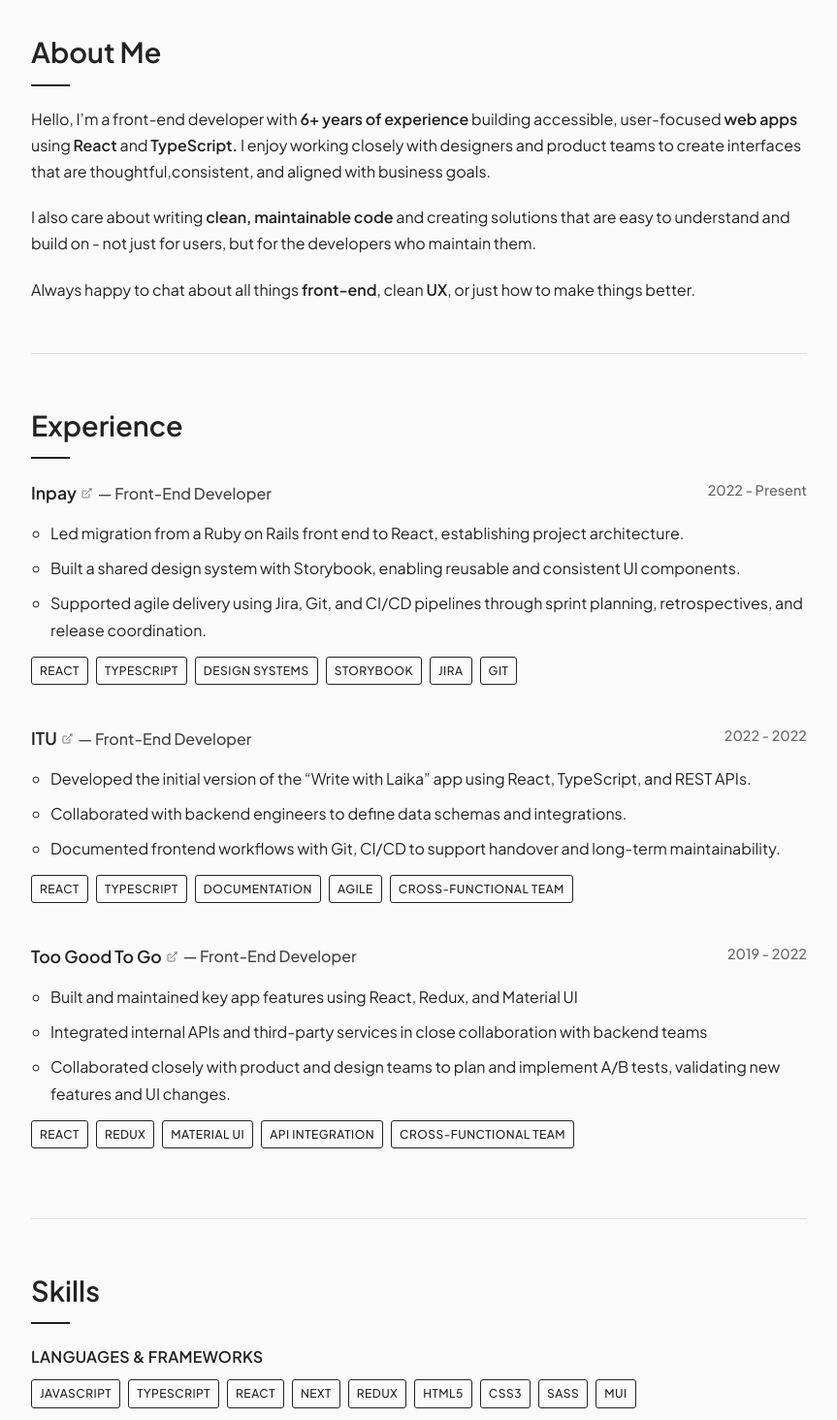
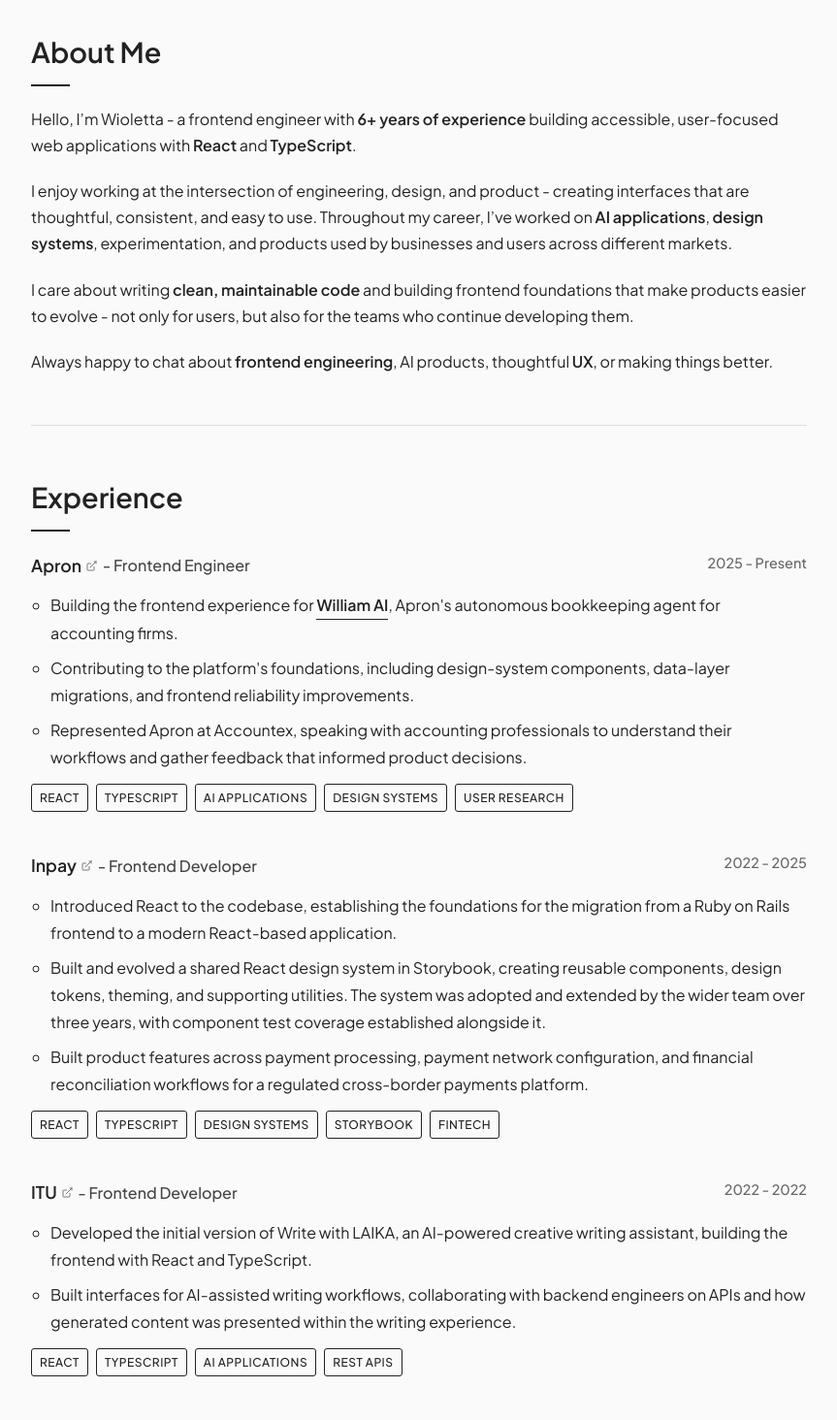
Before and after one commit to w-gluza/portfolio, a Next.js app: page / in a window 1280 px wide. Shown: the part 240-1704 px from the top of the page at 97% size, without its empty margins (208-1071 px from the left). Built offline with nearby package versions, Linux system fonts and the light colour scheme.

Commit message:
update: add Apron role, rewrite experience and about, restructure skills

```diff
--- a/app/components/about/About.tsx
+++ b/app/components/about/About.tsx
@@ -4,25 +4,31 @@
   <Article>
     <Heading level={2}>About Me</Heading>
     <p>
-      Hello, I’m a front-end developer with{" "}
+      Hello, I’m Wioletta - a frontend engineer with{" "}
       <Highlight>6+ years of experience</Highlight> building accessible,
-      user-focused <Highlight>web apps</Highlight> using
-      <Highlight> React </Highlight> and <Highlight> TypeScript. </Highlight> I
-      enjoy working closely with designers and product teams to create
-      interfaces that are thoughtful,consistent, and aligned with business
-      goals.
+      user-focused web applications with <Highlight>React</Highlight> and{" "}
+      <Highlight>TypeScript</Highlight>.
     </p>
 
     <p>
-      I also care about writing <Highlight>clean, maintainable code</Highlight>{" "}
-      and creating solutions that are easy to understand and build on - not just
-      for users, but for the developers who maintain them.
+      I enjoy working at the intersection of engineering, design, and product -
+      creating interfaces that are thoughtful, consistent, and easy to use.
+      Throughout my career, I’ve worked on{" "}
+      <Highlight>AI applications</Highlight>,{" "}
+      <Highlight>design systems</Highlight>, experimentation, and products used
+      by businesses and users across different markets.
     </p>
 
     <p>
-      Always happy to chat about all things <Highlight> front-end</Highlight>,
-      clean
-      <Highlight> UX</Highlight>, or just how to make things better.
+      I care about writing <Highlight>clean, maintainable code</Highlight> and
+      building frontend foundations that make products easier to evolve - not
+      only for users, but also for the teams who continue developing them.
+    </p>
+
+    <p>
+      Always happy to chat about <Highlight>frontend engineering</Highlight>,
+      AI products, thoughtful <Highlight>UX</Highlight>, or making things
+      better.
     </p>
   </Article>
 );
--- a/app/components/experience/Experience.tsx
+++ b/app/components/experience/Experience.tsx
@@ -19,7 +19,7 @@
                 >
                   {company}
                 </ExternalLink>
-                <span className={styles.title}> — {title}</span>
+                <span className={styles.title}> - {title}</span>
               </div>
               <span className={styles.period}>{period}</span>
             </div>
--- a/app/components/hero/Hero.tsx
+++ b/app/components/hero/Hero.tsx
@@ -5,7 +5,7 @@
   return (
     <header className={styles.header}>
       <Heading level={1}>Wioletta Gluza</Heading>
-      <p>Front-End Developer | React & TypeScript</p>
+      <p>Frontend Engineer - building AI products</p>
     </header>
   );
 };
--- a/app/data/experience.ts
+++ /dev/null
@@ -1,59 +0,0 @@
-export interface ExperienceEntry {
-  company: string;
-  url: string;
-  title: string;
-  period: string;
-  duties: string[];
-  tags: string[];
-}
-
-export const experience: ExperienceEntry[] = [
-  {
-    company: "Inpay",
-    url: "https://inpay.com",
-    title: "Front-End Developer",
-    period: "2022 - Present",
-    duties: [
-      "Led migration from a Ruby on Rails front end to React, establishing project architecture.",
-      "Built a shared design system with Storybook, enabling reusable and consistent UI components.",
-      "Supported agile delivery using Jira, Git, and CI/CD pipelines through sprint planning, retrospectives, and release coordination.",
-    ],
-    tags: ["React", "TypeScript", "Design Systems", "Storybook", "Jira", "Git"],
-  },
-  {
-    company: "ITU",
-    url: "https://www.linkedin.com/company/writewithlaika/",
-    title: "Front-End Developer",
-    period: "2022 - 2022",
-    duties: [
-      "Developed the initial version of the “Write with Laika” app using React, TypeScript, and REST APIs.",
-      "Collaborated with backend engineers to define data schemas and integrations.",
-      "Documented frontend workflows with Git, CI/CD to support handover and long-term maintainability.",
-    ],
-    tags: [
-      "React",
-      "TypeScript",
-      "Documentation",
-      "Agile",
-      "Cross-functional team",
-    ],
-  },
-  {
-    company: "Too Good To Go",
-    url: "https://www.toogoodtogo.com",
-    title: "Front-End Developer",
-    period: "2019 - 2022",
-    duties: [
-      "Built and maintained key app features using React, Redux, and Material UI",
-      "Integrated internal APIs and third-party services in close collaboration with backend teams",
-      "Collaborated closely with product and design teams to plan and implement A/B tests, validating new features and UI changes.",
-    ],
-    tags: [
-      "React",
-      "Redux",
-      "Material UI",
-      "API Integration",
-      "Cross-functional team",
-    ],
-  },
-];
--- /dev/null
+++ b/app/data/experience.tsx
@@ -0,0 +1,79 @@
+import { ReactNode } from "react";
+import { ExternalLink } from "../common";
+
+export interface ExperienceEntry {
+  company: string;
+  url: string;
+  title: string;
+  period: string;
+  duties: ReactNode[];
+  tags: string[];
+}
+
+export const experience: ExperienceEntry[] = [
+  {
+    company: "Apron",
+    url: "https://getapron.com",
+    title: "Frontend Engineer",
+    period: "2025 - Present",
+    duties: [
+      <>
+        Building the frontend experience for{" "}
+        <ExternalLink href="https://getapron.com/william">
+          William AI
+        </ExternalLink>
+        , Apron's autonomous bookkeeping agent for accounting firms.
+      </>,
+      "Contributing to the platform's foundations, including design-system components, data-layer migrations, and frontend reliability improvements.",
+      "Represented Apron at Accountex, speaking with accounting professionals to understand their workflows and gather feedback that informed product decisions.",
+    ],
+    tags: [
+      "React",
+      "TypeScript",
+      "AI Applications",
+      "Design Systems",
+      "User Research",
+    ],
+  },
+  {
+    company: "Inpay",
+    url: "https://inpay.com",
+    title: "Frontend Developer",
+    period: "2022 - 2025",
+    duties: [
+      "Introduced React to the codebase, establishing the foundations for the migration from a Ruby on Rails frontend to a modern React-based application.",
+      "Built and evolved a shared React design system in Storybook, creating reusable components, design tokens, theming, and supporting utilities. The system was adopted and extended by the wider team over three years, with component test coverage established alongside it.",
+      "Built product features across payment processing, payment network configuration, and financial reconciliation workflows for a regulated cross-border payments platform.",
+    ],
+    tags: ["React", "TypeScript", "Design Systems", "Storybook", "Fintech"],
+  },
+  {
+    company: "ITU",
+    url: "https://www.linkedin.com/company/writewithlaika/",
+    title: "Frontend Developer",
+    period: "2022 - 2022",
+    duties: [
+      "Developed the initial version of Write with LAIKA, an AI-powered creative writing assistant, building the frontend with React and TypeScript.",
+      "Built interfaces for AI-assisted writing workflows, collaborating with backend engineers on APIs and how generated content was presented within the writing experience.",
+    ],
+    tags: ["React", "TypeScript", "AI Applications", "REST APIs"],
+  },
+  {
+    company: "Too Good To Go",
+    url: "https://www.toogoodtogo.com",
+    title: "Frontend Developer",
+    period: "2019 - 2022",
+    duties: [
+      "Built core features for Too Good To Go's merchant platform, enabling food businesses across 15+ European markets to manage and sell their surplus food.",
+      "Developed the frontend experimentation framework and supported end-to-end A/B testing workflows, from implementing variants and analytics instrumentation to experiment rollout and cleanup.",
+      "Built partner-facing analytics dashboards, including sales performance and meals-saved insights, giving businesses visibility into their performance and food waste reduction impact.",
+    ],
+    tags: [
+      "React",
+      "Redux",
+      "A/B Testing",
+      "Product Analytics",
+      "Data Visualisation",
+    ],
+  },
+];
--- a/app/data/skills.ts
+++ b/app/data/skills.ts
@@ -5,17 +5,29 @@
     "JavaScript",
     "TypeScript",
     "React",
-    "Next",
     "Redux",
-    "HTML5",
-    "CSS3",
     "SASS",
     "MUI",
   ],
   "Design & UX": ["Figma", "Storybook", "Design Systems"],
-  Tools: ["Git", "GitHub", "GitLab", "Jenkins"],
+  Testing: ["Jest", "React Testing Library", "Cypress", "MSW"],
+  "Analytics & Experimentation": [
+    "A/B Testing",
+    "Product Analytics",
+    "Amplitude",
+    "Data Visualisation",
+  ],
+  "Forms & Data": ["React Hook Form", "Formik", "Yup", "REST APIs", "SWR"],
+  "Tooling & CI": [
+    "Git",
+    "GitHub",
+    "GitLab",
+    "GitHub Actions",
+    "GitLab CI",
+    "Docker",
+    "Sentry",
+  ],
   "Code Standards": ["ESLint", "Prettier", "Linting Pipelines"],
-  Testing: ["Jest", "React Testing Library", "A/B Testing"],
-  "Code Productivity": ["GitHub Copilot", "ChatGPT"],
+  "AI-assisted Development": ["Claude", "GitHub Copilot"],
   Collaboration: ["Agile", "Jira", "Confluence"],
 };
```
